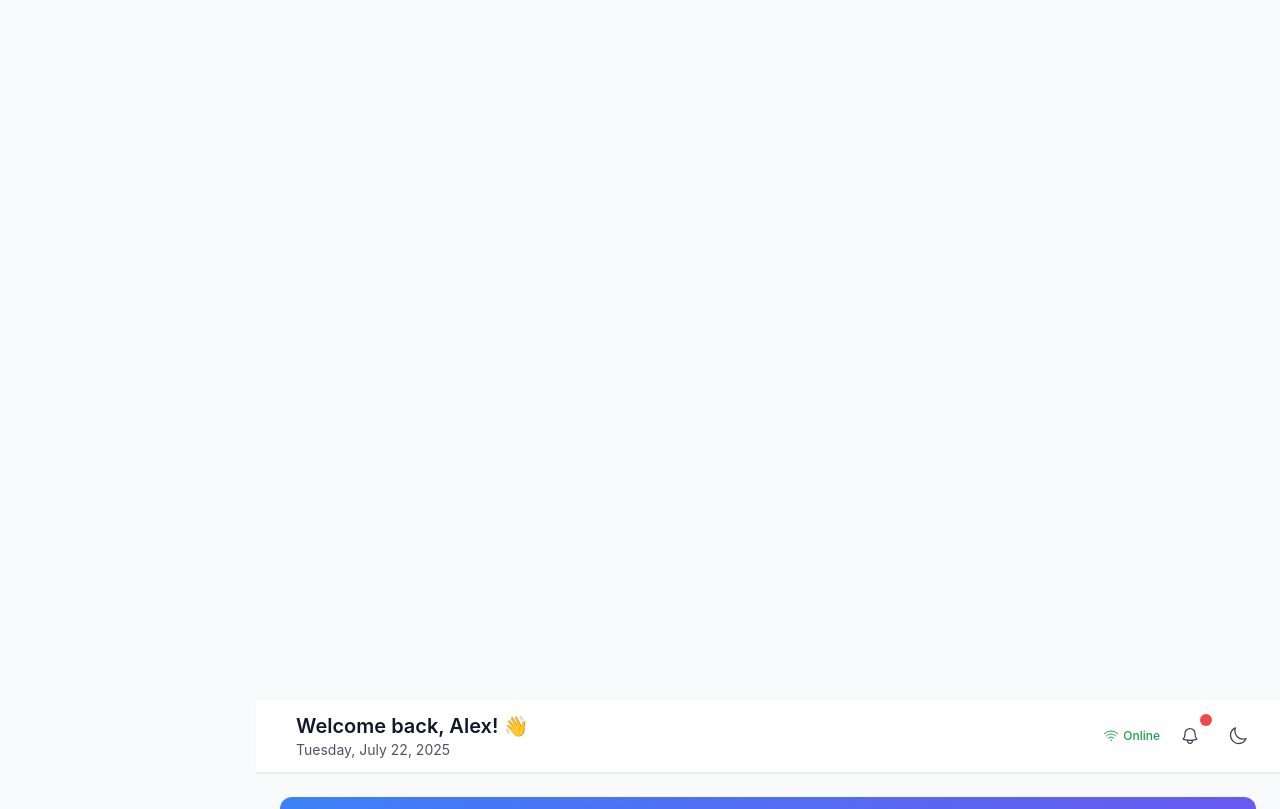
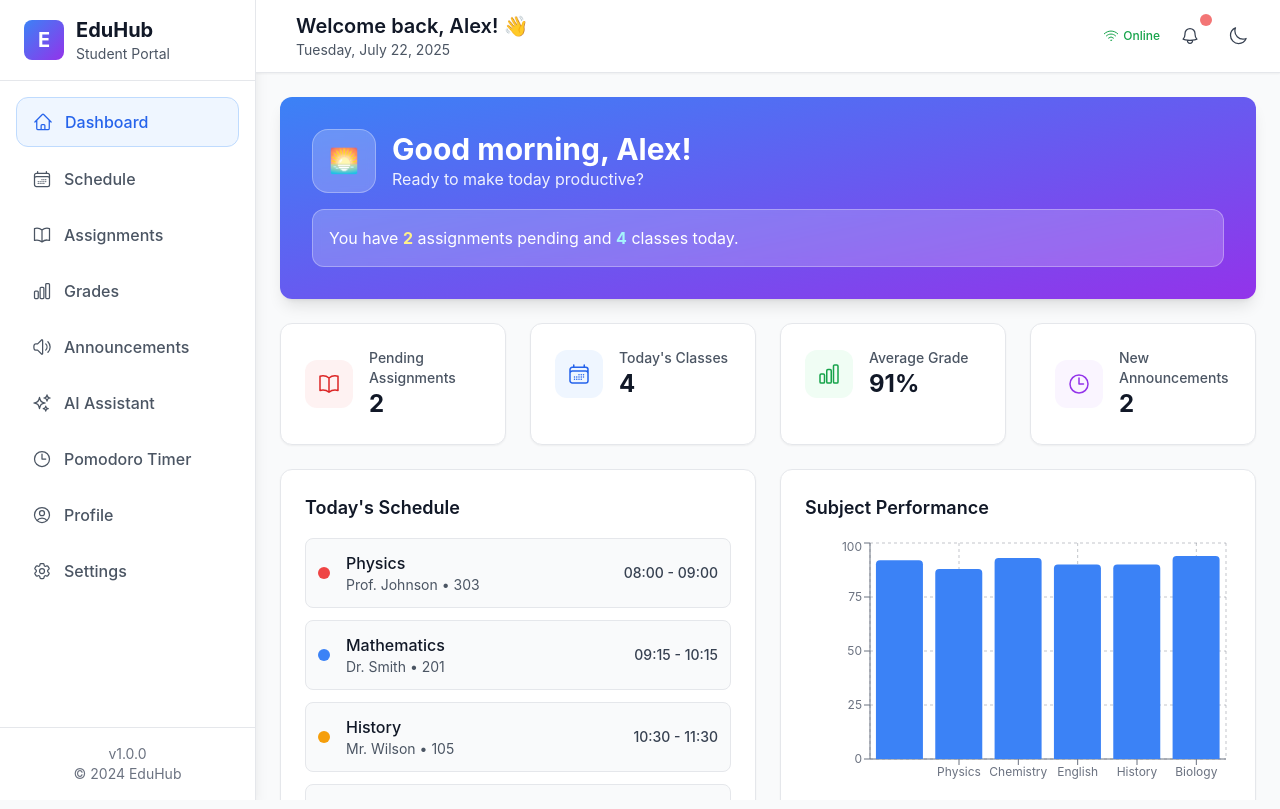
Before and after one commit to aman-X-code/StudentApp, a React (Vite) app: page / in a window 1280 px wide. Shown: the top 809 px of the page. Built offline with nearby package versions, Linux system fonts and the light colour scheme.

Commit message:
Fix Complete Layout and Sidebar Issues

```diff
--- a/src/App.tsx
+++ b/src/App.tsx
@@ -56,24 +56,48 @@ function App() {
   };
 
   return (
-    <div className="min-h-screen bg-gray-50 dark:bg-gray-900 transition-colors duration-200">
-      {/* Sidebar */}
+    <div className="flex h-screen bg-gray-50 dark:bg-gray-900">
+      {/* Sidebar - Always visible on desktop */}
+      <div className="hidden lg:flex lg:flex-shrink-0">
+        <div className="flex flex-col w-64">
+          <Sidebar
+            activeTab={activeTab}
+            onTabChange={setActiveTab}
+            isOpen={true}
+            onClose={() => {}}
+          />
+        </div>
+      </div>
+
+      {/* Mobile Sidebar Overlay */}
+      {sidebarOpen && (
+        <div className="fixed inset-0 z-40 lg:hidden">
+          <div
+            className="fixed inset-0 bg-black bg-opacity-50"
+            onClick={() => setSidebarOpen(false)}
+          />
+          <div className="relative flex flex-col w-64 h-full bg-white dark:bg-gray-900 shadow-xl">
             <Sidebar
               activeTab={activeTab}
               onTabChange={setActiveTab}
               isOpen={sidebarOpen}
               onClose={() => setSidebarOpen(false)}
             />
+          </div>
+        </div>
+      )}
 
-      {/* Main Content */}
-      <div className="lg:pl-64">
+      {/* Main Content Area */}
+      <div className="flex flex-col flex-1 overflow-hidden">
+        {/* Header */}
         <Header
           onMenuClick={() => setSidebarOpen(true)}
           isDark={isDark}
           onToggleDarkMode={() => setIsDark(!isDark)}
         />
 
-        <main className="p-4 lg:p-6">
+        {/* Main Content */}
+        <main className="flex-1 overflow-y-auto p-4 lg:p-6">
           {renderContent()}
         </main>
       </div>
--- a/src/components/Layout/Sidebar.tsx
+++ b/src/components/Layout/Sidebar.tsx
@@ -1,5 +1,4 @@
 import React from 'react';
-import { motion } from 'framer-motion';
 import {
   HomeIcon,
   CalendarDaysIcon,
@@ -33,25 +32,9 @@ const menuItems = [
 
 export const Sidebar: React.FC<SidebarProps> = ({ activeTab, onTabChange, isOpen, onClose }) => {
   return (
-    <>
-      {/* Backdrop */}
-      {isOpen && (
-        <div
-          className="fixed inset-0 bg-black bg-opacity-50 z-40 lg:hidden"
-          onClick={onClose}
-        />
-      )}
-
-      {/* Sidebar */}
-      <motion.div
-        initial={false}
-        animate={{ x: isOpen ? 0 : -280 }}
-        transition={{ duration: 0.3, ease: 'easeInOut' }}
-        className="fixed left-0 top-0 h-full w-64 bg-white dark:bg-gray-900 border-r border-gray-200 dark:border-gray-800 z-50 lg:translate-x-0 lg:static lg:z-auto shadow-xl"
-      >
-        <div className="flex flex-col h-full">
+    <div className="flex flex-col h-full bg-white dark:bg-gray-900 border-r border-gray-200 dark:border-gray-800 shadow-lg">
       {/* Logo */}
-          <div className="p-6 border-b border-gray-200 dark:border-gray-800">
+      <div className="flex items-center px-6 py-4 border-b border-gray-200 dark:border-gray-800">
         <div className="flex items-center space-x-3">
           <div className="w-10 h-10 bg-gradient-to-br from-blue-500 to-purple-600 rounded-lg flex items-center justify-center">
             <span className="text-white font-bold text-xl">E</span>
@@ -64,7 +47,7 @@ export const Sidebar: React.FC<SidebarProps> = ({ activeTab, onTabChange, isOpen
       </div>
 
       {/* Navigation */}
-          <nav className="flex-1 p-4 space-y-2">
+      <nav className="flex-1 px-4 py-4 space-y-2 overflow-y-auto">
         {menuItems.map((item) => (
           <button
             key={item.id}
@@ -78,21 +61,19 @@ export const Sidebar: React.FC<SidebarProps> = ({ activeTab, onTabChange, isOpen
                 : 'text-gray-600 dark:text-gray-400 hover:bg-gray-50 dark:hover:bg-gray-800 hover:text-gray-900 dark:hover:text-white'
             }`}
           >
-                <item.icon className="h-5 w-5" />
+            <item.icon className="h-5 w-5 flex-shrink-0" />
             <span className="font-medium">{item.name}</span>
           </button>
         ))}
       </nav>
 
       {/* Footer */}
-          <div className="p-4 border-t border-gray-200 dark:border-gray-800">
+      <div className="px-4 py-4 border-t border-gray-200 dark:border-gray-800">
         <div className="text-center text-sm text-gray-500 dark:text-gray-400">
           <p>v1.0.0</p>
           <p>© 2024 EduHub</p>
         </div>
       </div>
     </div>
-      </motion.div>
-    </>
   );
 };
--- a/src/index.css
+++ b/src/index.css
@@ -4,170 +4,39 @@
 
 @import url('https://fonts.googleapis.com/css2?family=Inter:wght@300;400;500;600;700;800;900&display=swap');
 
-:root {
-  /* Light Mode Colors */
-  --bg-primary: #FFFFFF;
-  --bg-secondary: #FAFAFA;
-  --bg-tertiary: #F5F5F5;
-  --bg-card: #FFFFFF;
-  --bg-glass: rgba(255, 255, 255, 0.8);
-
-  --text-primary: #1A1A1A;
-  --text-secondary: #4A4A4A;
-  --text-tertiary: #6B7280;
-  --text-muted: #9CA3AF;
-
-  --border-primary: #E5E7EB;
-  --border-secondary: #D1D5DB;
-
-  --shadow-sm: 0 1px 2px 0 rgba(0, 0, 0, 0.05);
-  --shadow-md: 0 4px 6px -1px rgba(0, 0, 0, 0.1), 0 2px 4px -1px rgba(0, 0, 0, 0.06);
-  --shadow-lg: 0 10px 15px -3px rgba(0, 0, 0, 0.1), 0 4px 6px -2px rgba(0, 0, 0, 0.05);
-  --shadow-xl: 0 20px 25px -5px rgba(0, 0, 0, 0.1), 0 10px 10px -5px rgba(0, 0, 0, 0.04);
-
-  /* Gradient Backgrounds for Light Mode */
-  --gradient-primary: linear-gradient(135deg, #667eea 0%, #764ba2 100%);
-  --gradient-secondary: linear-gradient(135deg, #f093fb 0%, #f5576c 100%);
-  --gradient-accent: linear-gradient(135deg, #4facfe 0%, #00f2fe 100%);
-  --gradient-success: linear-gradient(135deg, #43e97b 0%, #38f9d7 100%);
-  --gradient-warning: linear-gradient(135deg, #fa709a 0%, #fee140 100%);
-
-  /* Glass Effects for Light Mode */
-  --glass-backdrop: blur(20px);
-  --glass-border: rgba(255, 255, 255, 0.18);
-  --glass-shadow: 0 8px 32px 0 rgba(31, 38, 135, 0.37);
+/* CSS Reset */
+* {
+  margin: 0;
+  padding: 0;
+  box-sizing: border-box;
 }
 
-[data-theme="dark"] {
-  /* Dark Mode Colors */
-  --bg-primary: #000000;
-  --bg-secondary: #121212;
-  --bg-tertiary: #1E1E1E;
-  --bg-card: #1A1A1A;
-  --bg-glass: rgba(0, 0, 0, 0.8);
-
-  --text-primary: #FFFFFF;
-  --text-secondary: #E5E5E5;
-  --text-tertiary: #B3B3B3;
-  --text-muted: #737373;
-
-  --border-primary: #2A2A2A;
-  --border-secondary: #404040;
-
-  --shadow-sm: 0 1px 2px 0 rgba(0, 0, 0, 0.3);
-  --shadow-md: 0 4px 6px -1px rgba(0, 0, 0, 0.4), 0 2px 4px -1px rgba(0, 0, 0, 0.3);
-  --shadow-lg: 0 10px 15px -3px rgba(0, 0, 0, 0.5), 0 4px 6px -2px rgba(0, 0, 0, 0.4);
-  --shadow-xl: 0 20px 25px -5px rgba(0, 0, 0, 0.6), 0 10px 10px -5px rgba(0, 0, 0, 0.5);
-
-  /* Gradient Backgrounds for Dark Mode */
-  --gradient-primary: linear-gradient(135deg, #667eea 0%, #764ba2 100%);
-  --gradient-secondary: linear-gradient(135deg, #f093fb 0%, #f5576c 100%);
-  --gradient-accent: linear-gradient(135deg, #4facfe 0%, #00f2fe 100%);
-  --gradient-success: linear-gradient(135deg, #43e97b 0%, #38f9d7 100%);
-  --gradient-warning: linear-gradient(135deg, #fa709a 0%, #fee140 100%);
-
-  /* Glass Effects for Dark Mode */
-  --glass-backdrop: blur(20px);
-  --glass-border: rgba(255, 255, 255, 0.1);
-  --glass-shadow: 0 8px 32px 0 rgba(0, 0, 0, 0.6);
-}
-
-* {
-  font-family: 'Inter', -apple-system, BlinkMacSystemFont, 'Segoe UI', 'Roboto', sans-serif;
-  transition: background-color 0.3s ease, color 0.3s ease, border-color 0.3s ease;
-}
-
-body {
-  background-color: var(--bg-primary);
-  color: var(--text-primary);
-  min-height: 100vh;
+html {
+  height: 100%;
   margin: 0;
   padding: 0;
 }
 
-/* Light mode specific body background */
-body:not([data-theme="dark"]) {
+body {
+  height: 100%;
+  margin: 0;
+  padding: 0;
+  font-family: 'Inter', -apple-system, BlinkMacSystemFont, 'Segoe UI', 'Roboto', sans-serif;
   background-color: #f9fafb;
+  color: #111827;
+  transition: background-color 0.3s ease, color 0.3s ease;
 }
 
-/* Dark mode specific body background */
+#root {
+  height: 100%;
+  margin: 0;
+  padding: 0;
+}
+
+/* Dark mode body background */
 [data-theme="dark"] body {
   background-color: #111827;
-}
-
-/* Reset default margins and paddings */
-* {
-  box-sizing: border-box;
-}
-
-html, body, #root {
-  margin: 0;
-  padding: 0;
-  height: 100%;
-}
-
-/* Glass morphism utilities */
-.glass {
-  background: var(--bg-glass);
-  backdrop-filter: var(--glass-backdrop);
-  -webkit-backdrop-filter: var(--glass-backdrop);
-  border: 1px solid var(--glass-border);
-  box-shadow: var(--glass-shadow);
-}
-
-.glass-card {
-  @apply glass rounded-2xl;
-  background-color: var(--bg-card);
-  border: 1px solid var(--border-primary);
-  box-shadow: var(--shadow-lg);
-}
-
-.glass-button {
-  @apply glass rounded-xl px-6 py-3 font-medium transition-all duration-300 hover:bg-opacity-80 active:scale-95;
-  background: var(--bg-glass);
-  color: var(--text-primary);
-  border: 1px solid var(--border-secondary);
-}
-
-.glass-button:hover {
-  background: var(--bg-tertiary);
-  box-shadow: var(--shadow-md);
-}
-
-.gradient-text {
-  background: var(--gradient-primary);
-  -webkit-background-clip: text;
-  -webkit-text-fill-color: transparent;
-  background-clip: text;
-}
-
-.floating-animation {
-  animation: floating 6s ease-in-out infinite;
-}
-
-.pulse-glow {
-  animation: pulse-glow 2s ease-in-out infinite alternate;
-}
-
-.shimmer {
-  background: linear-gradient(90deg, transparent, var(--bg-tertiary), transparent);
-  background-size: 200% 100%;
-  animation: shimmer 2s infinite;
-}
-
-@keyframes floating {
-  0%, 100% { transform: translateY(0px); }
-  50% { transform: translateY(-10px); }
-}
-
-@keyframes pulse-glow {
-  0% { box-shadow: 0 0 20px rgba(102, 126, 234, 0.4); }
-  100% { box-shadow: 0 0 40px rgba(102, 126, 234, 0.8); }
-}
-
-@keyframes shimmer {
-  0% { background-position: -200% 0; }
-  100% { background-position: 200% 0; }
+  color: #f9fafb;
 }
 
 /* Scrollbar styling */
@@ -176,17 +45,29 @@ html, body, #root {
 }
 
 ::-webkit-scrollbar-track {
-  background: var(--bg-secondary);
-  border-radius: 10px;
+  background: #f1f5f9;
 }
 
 ::-webkit-scrollbar-thumb {
-  background: var(--border-secondary);
+  background: #cbd5e1;
   border-radius: 10px;
 }
 
 ::-webkit-scrollbar-thumb:hover {
-  background: var(--text-tertiary);
+  background: #94a3b8;
+}
+
+/* Dark mode scrollbar */
+.dark ::-webkit-scrollbar-track {
+  background: #1e293b;
+}
+
+.dark ::-webkit-scrollbar-thumb {
+  background: #475569;
+}
+
+.dark ::-webkit-scrollbar-thumb:hover {
+  background: #64748b;
 }
 
 /* Custom animations */
@@ -227,14 +108,6 @@ html, body, #root {
   transition: stroke-dashoffset 1s linear;
 }
 
-/* Responsive glass effects */
-@media (max-width: 768px) {
-  .glass {
-    backdrop-filter: blur(15px);
-    -webkit-backdrop-filter: blur(15px);
-  }
-}
-
 /* Focus states for accessibility */
 button:focus-visible,
 input:focus-visible,
@@ -246,16 +119,12 @@ textarea:focus-visible {
 
 /* High contrast mode support */
 @media (prefers-contrast: high) {
-  :root {
-    --text-primary: #000000;
-    --text-secondary: #333333;
-    --border-primary: #000000;
+  body {
+    color: #000000;
   }
 
-  [data-theme="dark"] {
-    --text-primary: #FFFFFF;
-    --text-secondary: #CCCCCC;
-    --border-primary: #FFFFFF;
+  .dark body {
+    color: #FFFFFF;
   }
 }
 
```
Also changed, not shown: src/components/Layout/Header.tsx (+5 -8 lines). Lines whose indentation alone changed are shown as unchanged.
